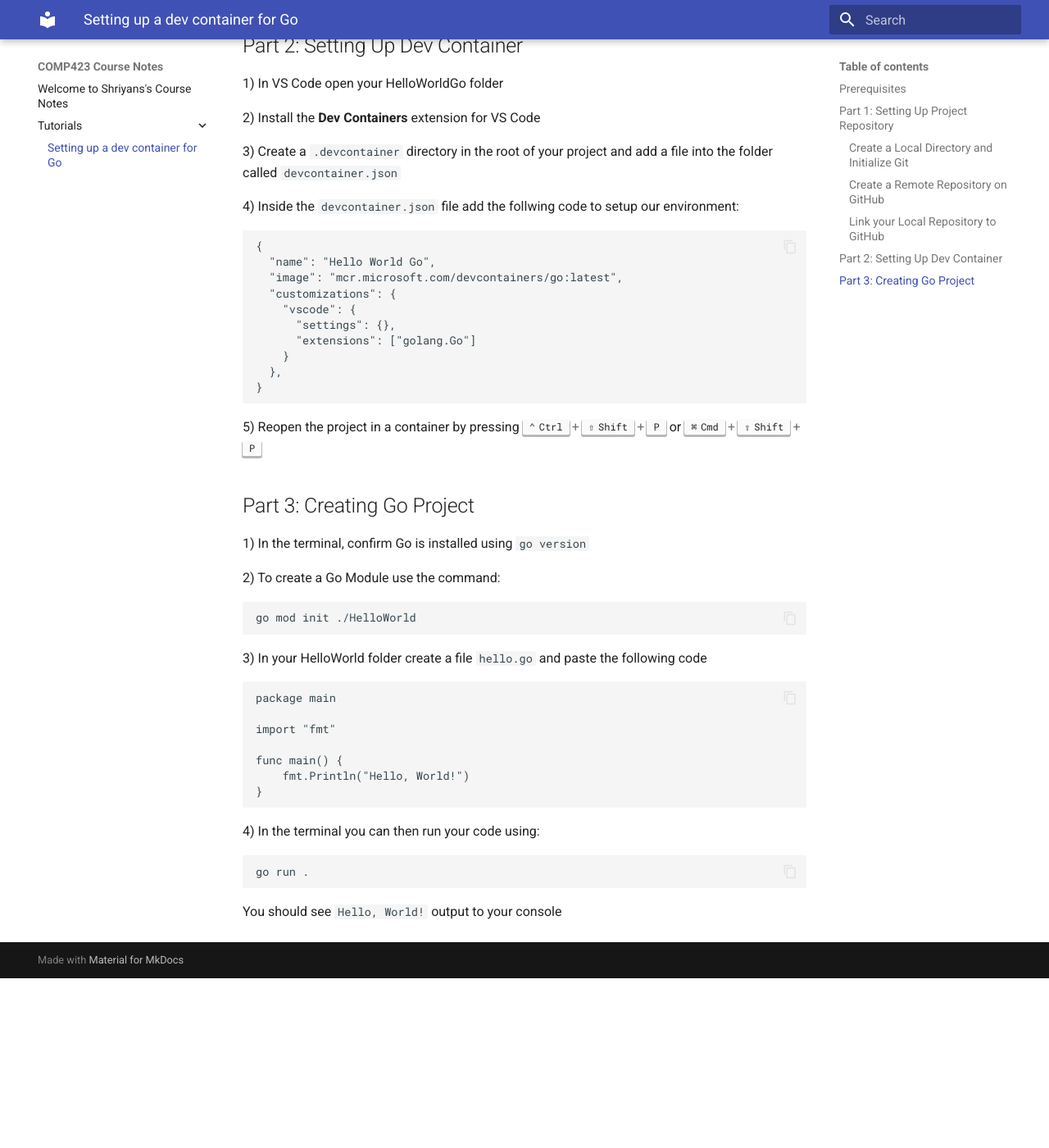
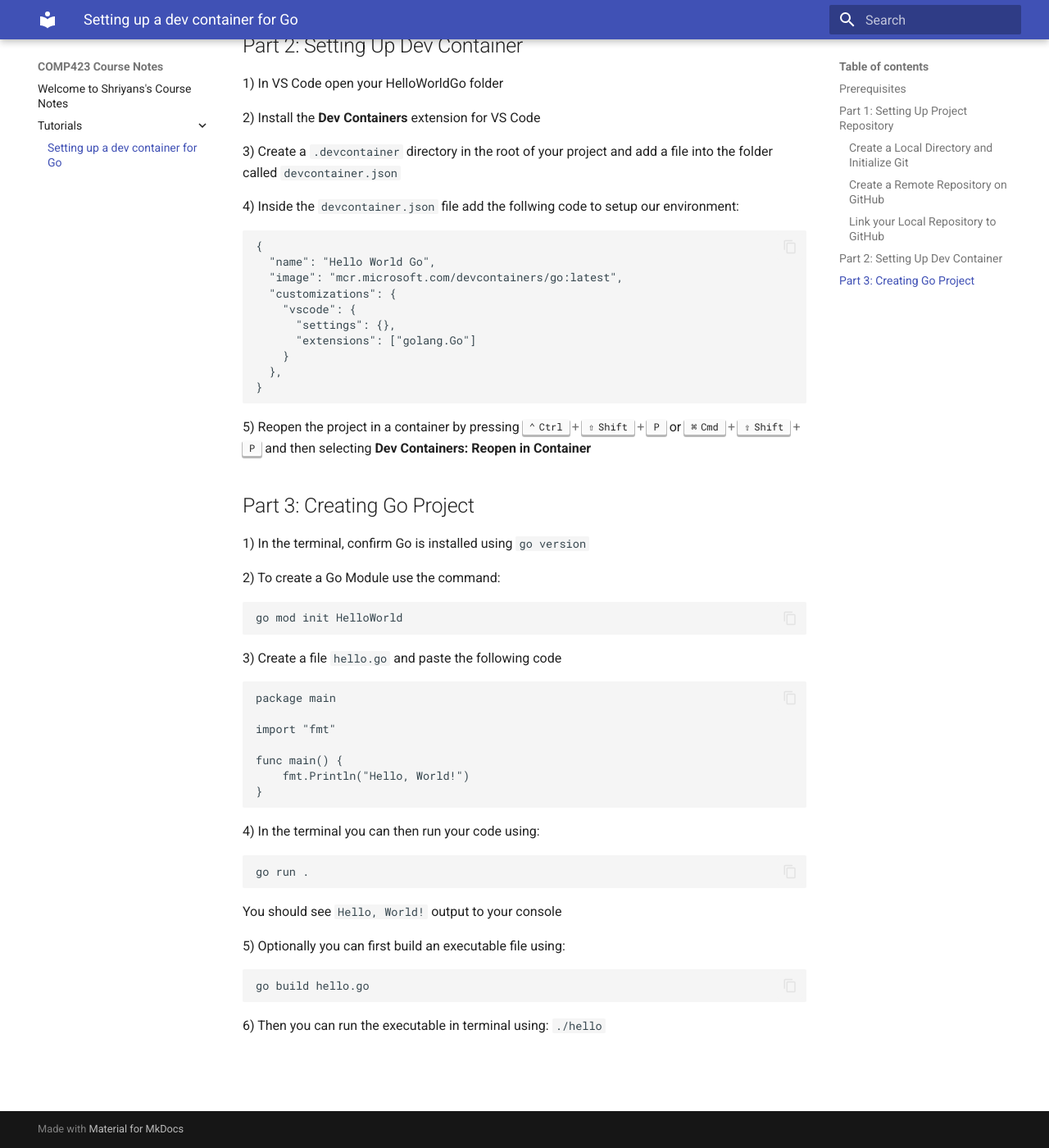
Before and after one commit to shrithebee1/comp423-course-notes, an MkDocs documentation site: the page built from docs/tutorials/go-setup.md, in a window 1280 px wide and 1400 px high, scrolled down 1762 px. Shown: the whole window at 82% size. Built offline with MkDocs 1.6.1 and Material for MkDocs 9.7.7, drawn with Linux system fonts in a browser that asks for light colours; before the commit the page ends 2955 px from its top, so only the background shows below that.

Commit message:
Finished Go tutorial

````diff
--- a/docs/tutorials/go-setup.md
+++ b/docs/tutorials/go-setup.md
@@ -98,7 +98,7 @@ git push --set-upstream origin main
 }
 ```
 
-5) Reopen the project in a container by pressing ++ctrl+shift+p++ or ++cmd+shift+p++
+5) Reopen the project in a container by pressing ++ctrl+shift+p++ or ++cmd+shift+p++ and then selecting **Dev Containers: Reopen in Container**
 
 ## Part 3: Creating Go Project
 
@@ -107,10 +107,10 @@ git push --set-upstream origin main
 2) To create a Go Module use the command:
 
 ```sh
-go mod init ./HelloWorld
+go mod init HelloWorld
 ```
 
-3) In your HelloWorld folder create a file ```hello.go``` and paste the following code
+3) Create a file ```hello.go``` and paste the following code
 
 ```sh
 package main
@@ -129,3 +129,17 @@ go run .
 ```
 
 You should see ``Hello, World!`` output to your console
+
+5) Optionally you can first build an executable file using:
+
+```sh
+go build hello.go
+```
+
+6) Then you can run the executable in terminal using: ```./hello```
+
+
+
+
+<br>
+<br>
````
